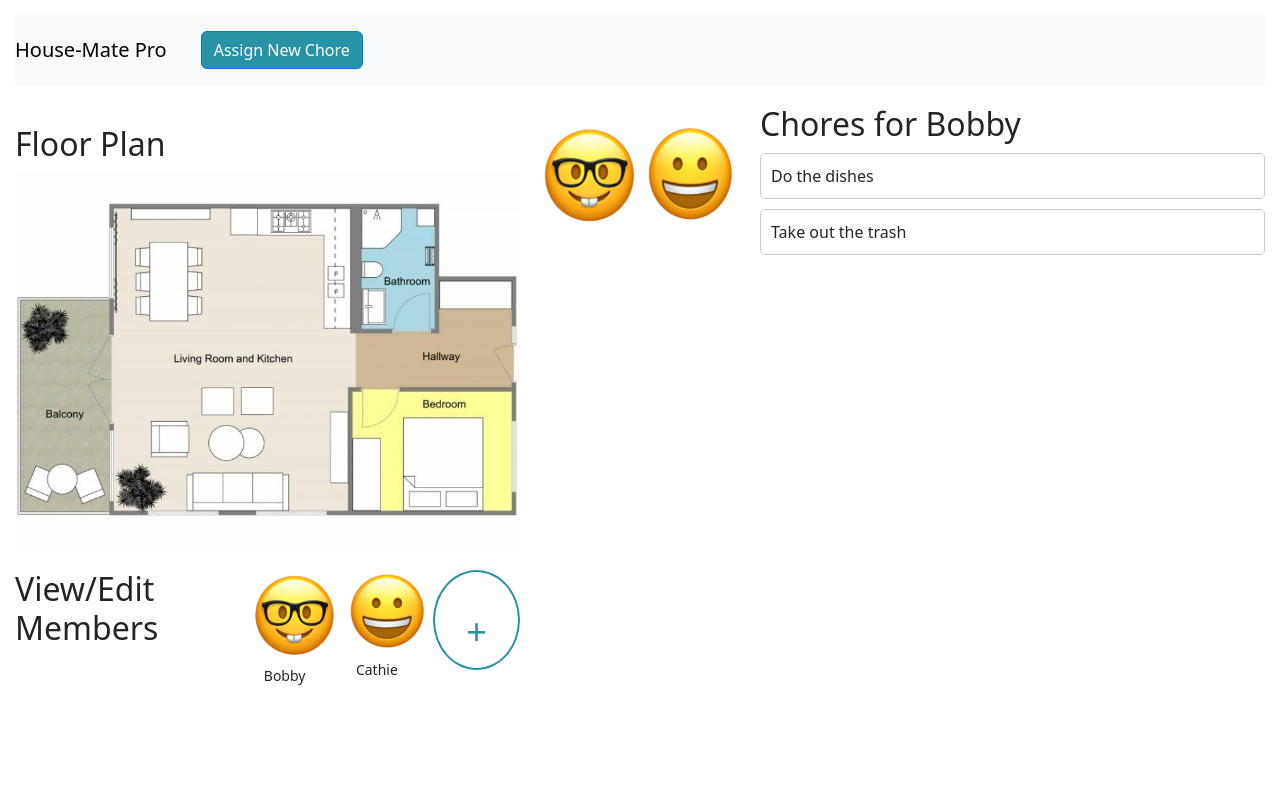
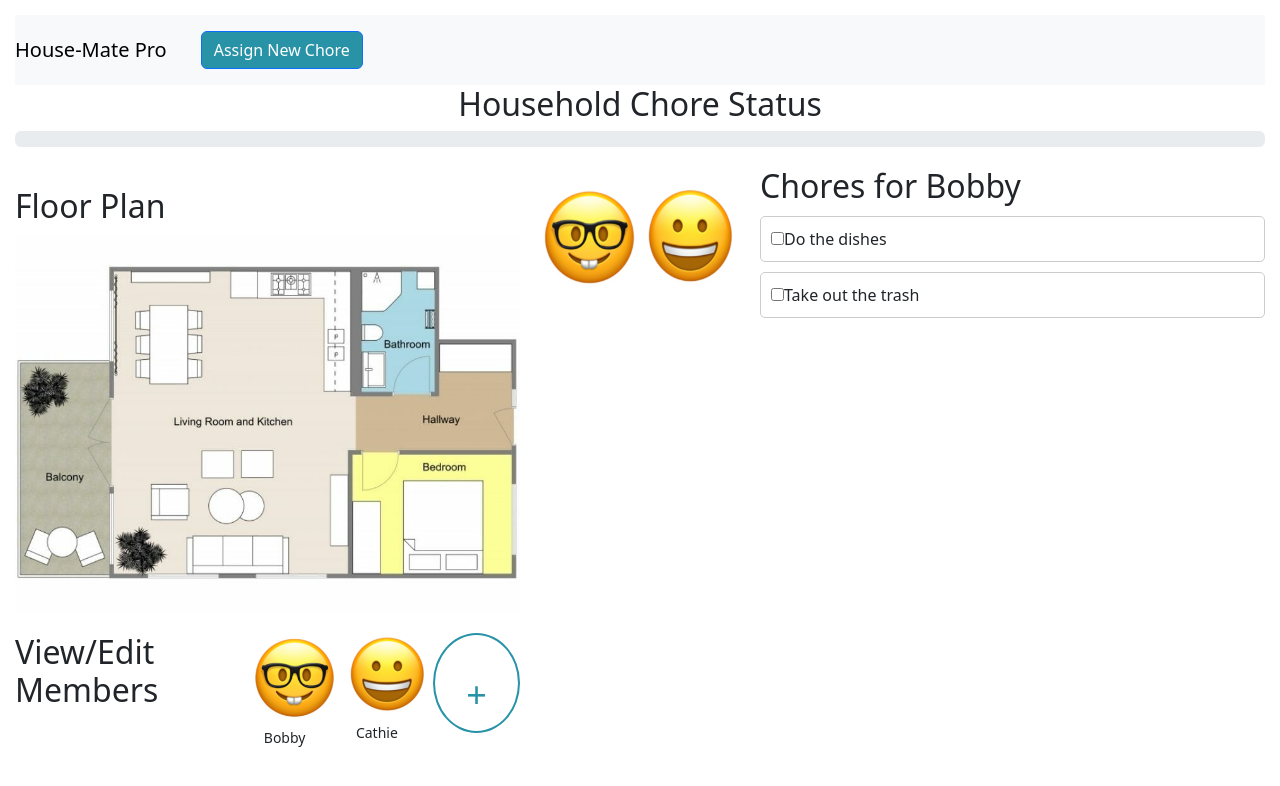
Before and after one commit to giselle-arboleda/Final-Project, a React (Create React App) app in the folder housemate-pro/: page / in a window 1280 px wide. Both pictures are taken after a click on the element "Bobby". Shown: the top 786 px of the page. Built offline with nearby package versions, Linux system fonts and the light colour scheme.

Commit message:
Added the Chore Status (Progress Bar) with checklist chores per member

```diff
--- a/housemate-pro/src/App.js
+++ b/housemate-pro/src/App.js
@@ -6,6 +6,7 @@ import Navbar from './components/Navbar';
 import ChoreBox from "./components/ChoreBox";
 import DraggableMember from './components/DraggableMember';
 import FloorPlan from './components/FloorPlan';
+import { ProgressBar } from 'react-bootstrap';
 import 'bootstrap/dist/css/bootstrap.min.css';
 import './App.css';
 
@@ -123,6 +124,39 @@ function App() {
     );
   };
 
+  const handleChoreCompletion = (memberId, choreIndex) => {
+    setHouseholdMembers((prevMembers) =>
+      prevMembers.map((member) =>
+        member.id === memberId
+          ? {
+              ...member,
+              chores: member.chores.map((chore, index) =>
+                index === choreIndex ? { ...chore, completed: !chore.completed } : chore
+              ),
+            }
+          : member
+      )
+    );
+
+    if (selectedMember && selectedMember.id === memberId) {
+      setSelectedMember((prevSelectedMember) => ({
+        ...prevSelectedMember,
+        chores: prevSelectedMember.chores.map((chore, index) =>
+          index === choreIndex ? { ...chore, completed: !chore.completed } : chore
+        ),
+      }));
+    }
+  };
+
+  const calculateProgress = () => {
+    const totalChores = householdMembers.reduce((sum, member) => sum + member.chores.length, 0);
+    const completedChores = householdMembers.reduce(
+      (sum, member) => sum + member.chores.filter((chore) => chore.completed).length,
+      0
+    );
+    return totalChores === 0 ? 0 : Math.round((completedChores / totalChores) * 100);
+  };
+
   return (
     <Router>
     <div className="App">
@@ -134,6 +168,11 @@ function App() {
       {/* <FloorPlan onDrop={handleDrop} /> */}
 
       <div id="liveAlertPlaceholder"></div>
+
+      <div className='progress-bar'>
+        <h2>Household Chore Status</h2>
+        <ProgressBar now={calculateProgress()} label={`${calculateProgress()}%`} />
+      </div>
 
       <div className="main-content">
         <div className="floor-plan">
@@ -162,12 +201,19 @@ function App() {
         {/* <ChoreBox selectedMember={selectedMember}></ChoreBox> */}
 
         {/* Ideally the below code would go into ChoreBox.js. But I'm Having trouble passing selectedMember into ChoreBox.js */}
-        {selectedMember && selectedMember.chores.length > 0 && (
+        {selectedMember && (
             <div className="chores">
               <h2>Chores for {selectedMember.name}</h2>
               <ul>
                 {selectedMember.chores.map((chore, index) => (
-                <li key={index}>{chore.choreName}</li>
+                  <li key={index}>
+                    <input
+                      type="checkbox"
+                      checked={chore.completed}
+                      onChange={() => handleChoreCompletion(selectedMember.id, index)}
+                    />
+                    {chore.choreName}
+                  </li>
                 ))}
               </ul>
             </div>
```
Lines whose indentation alone changed are shown as unchanged.
